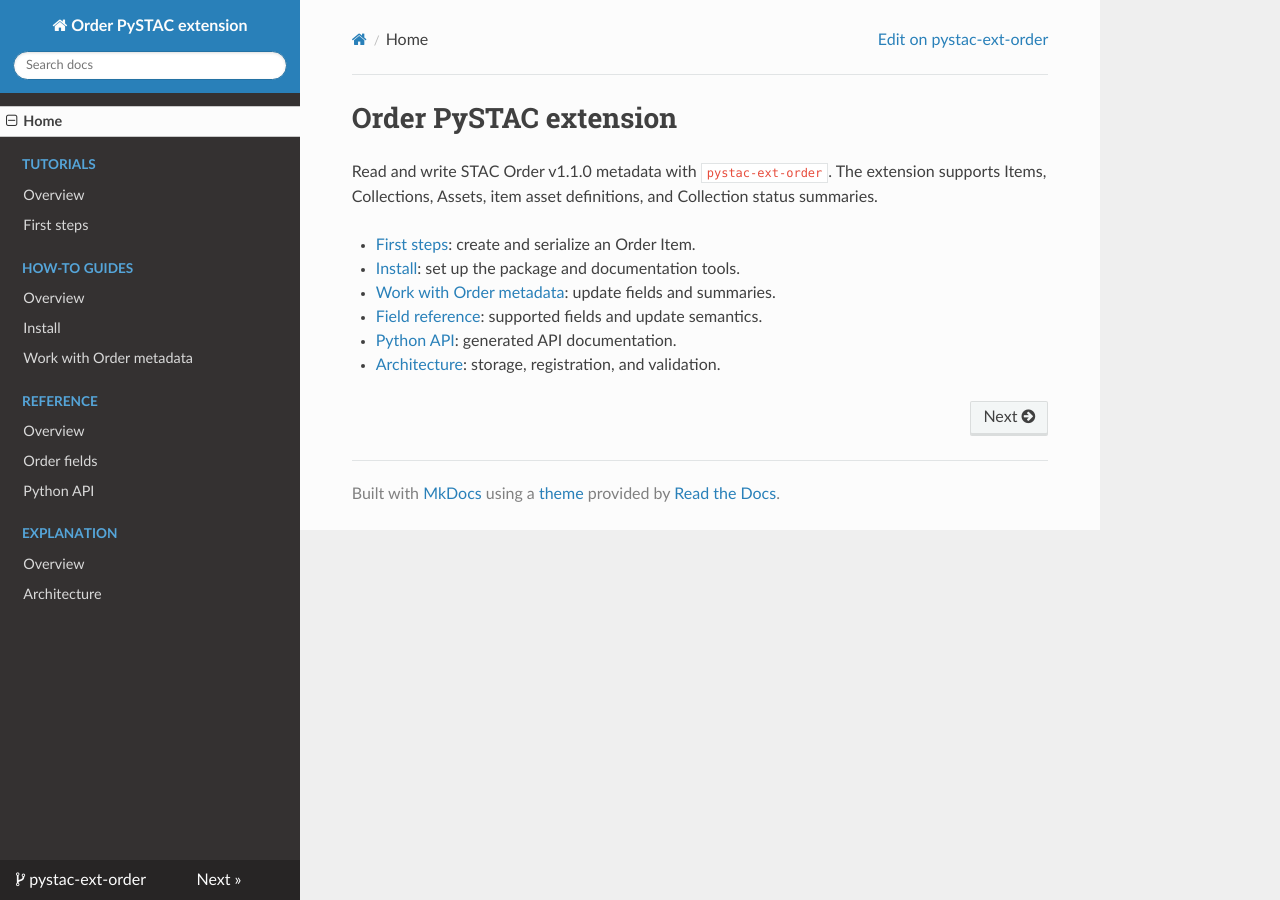
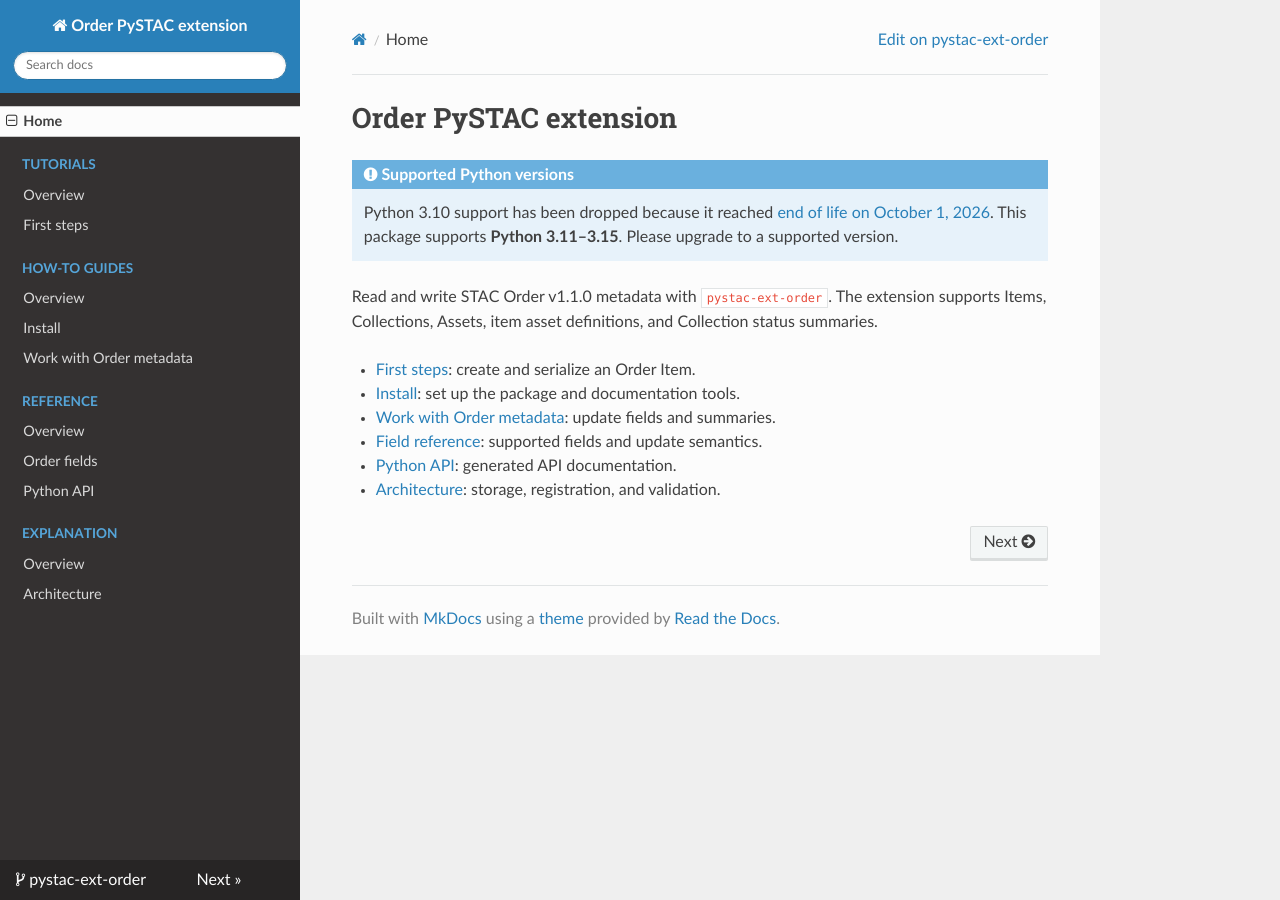
Before and after one commit to Terradue/pystac-ext-order, an MkDocs documentation site: the page built from docs/index.md, in a window 1280 px wide. Built offline with MkDocs 1.6.1, drawn with Linux system fonts in a browser that asks for light colours; nearby versions of some CDN libraries.

Commit message:
docs: added info box for Python 3.10 EOL

```diff
--- a/docs/index.md
+++ b/docs/index.md
@@ -16,6 +16,12 @@ limitations under the License.
 
 # Order PySTAC extension
 
+!!! info "Supported Python versions"
+
+    Python 3.10 support has been dropped because it reached
+    [end of life on October 1, 2026](https://peps.python.org/pep-0619/).
+    This package supports **Python 3.11–3.15**. Please upgrade to a supported version.
+
 Read and write STAC Order v1.1.0 metadata with `pystac-ext-order`.
 The extension supports Items, Collections, Assets, item asset definitions, and Collection status summaries.
 
```
